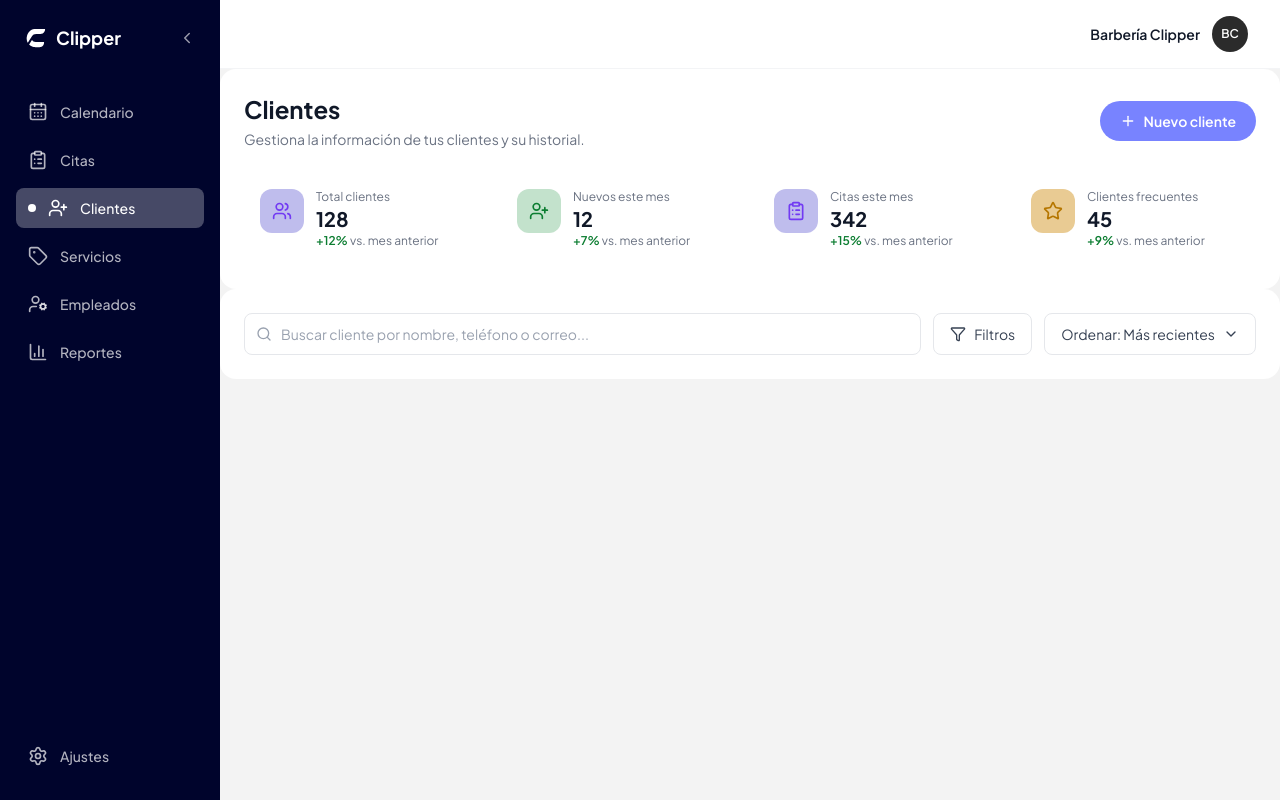
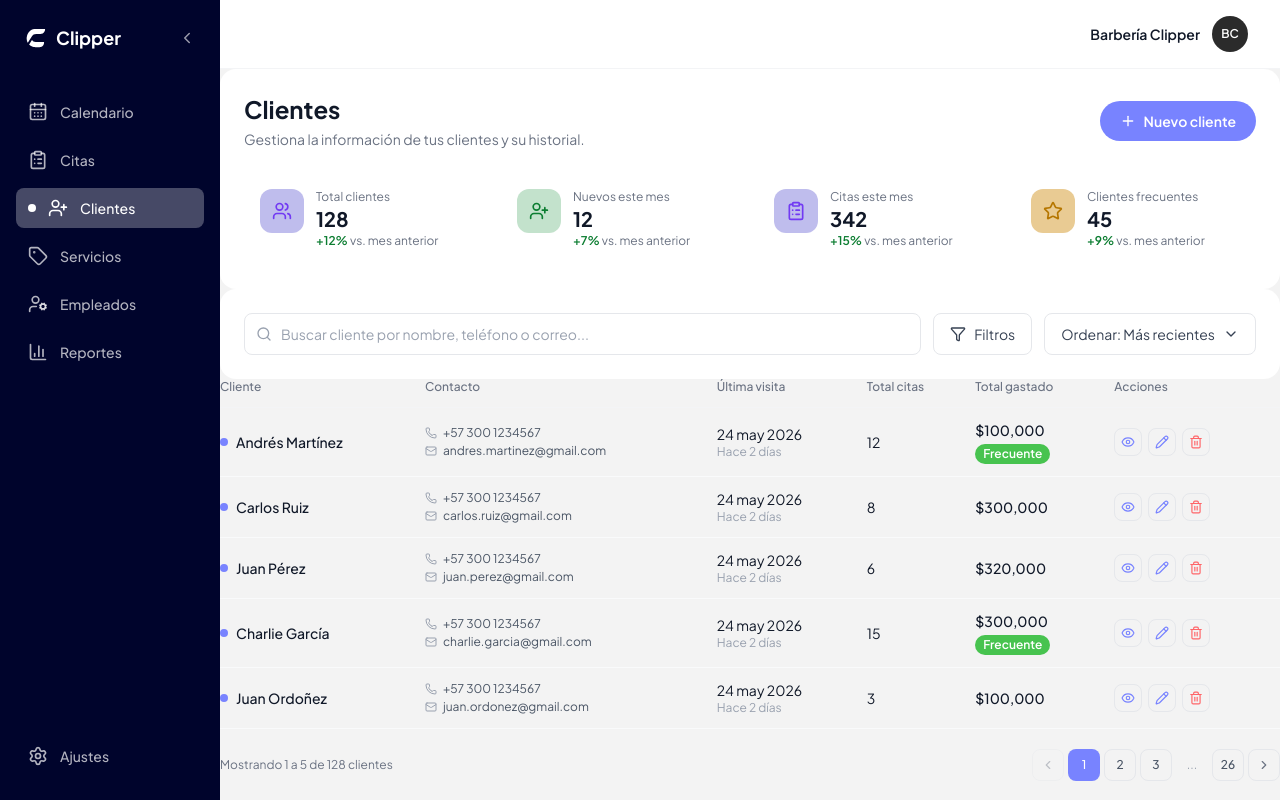
Before and after one commit to AndresRios123/Clipper-frontend, a React (Vite) app: page /clientes in a window 1280 px wide. Built offline with nearby package versions, Linux system fonts and the light colour scheme.

Commit message:
importado clientsTable a la página Clients.tsx

```diff
--- a/src/pages/Clients.tsx
+++ b/src/pages/Clients.tsx
@@ -1,11 +1,13 @@
 import ClientsHeader from "../components/ClientsView/ClientsHeader";
 import ClientsListSection from "../components/ClientsView/ClientslistSection";
+import ClientsTable from "../components/ClientsView/ClientsTable";
 
 const Clients = () => {
   return (
     <div>
       <ClientsHeader/>
       <ClientsListSection/>
+      <ClientsTable/>
     </div>
   );
 };
```
